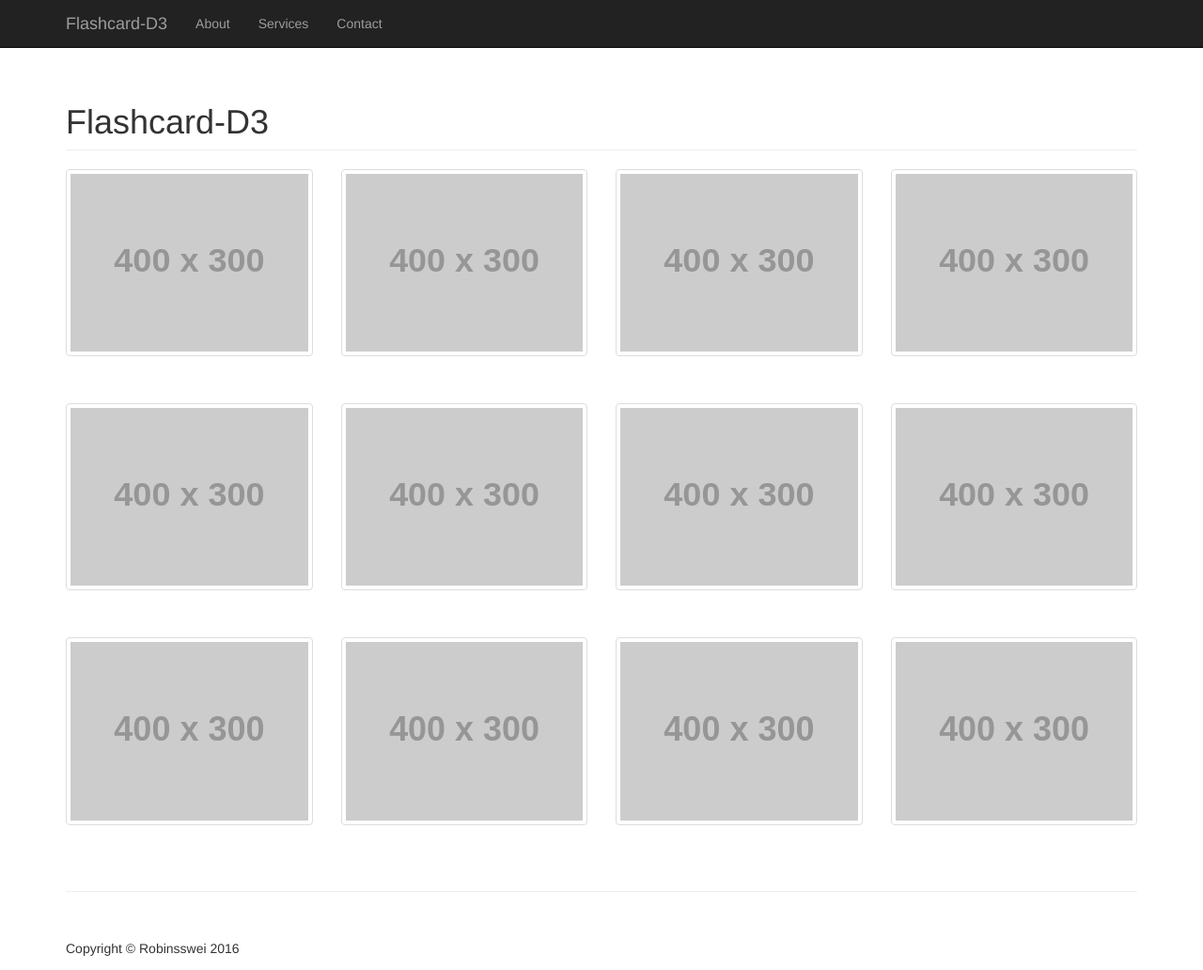
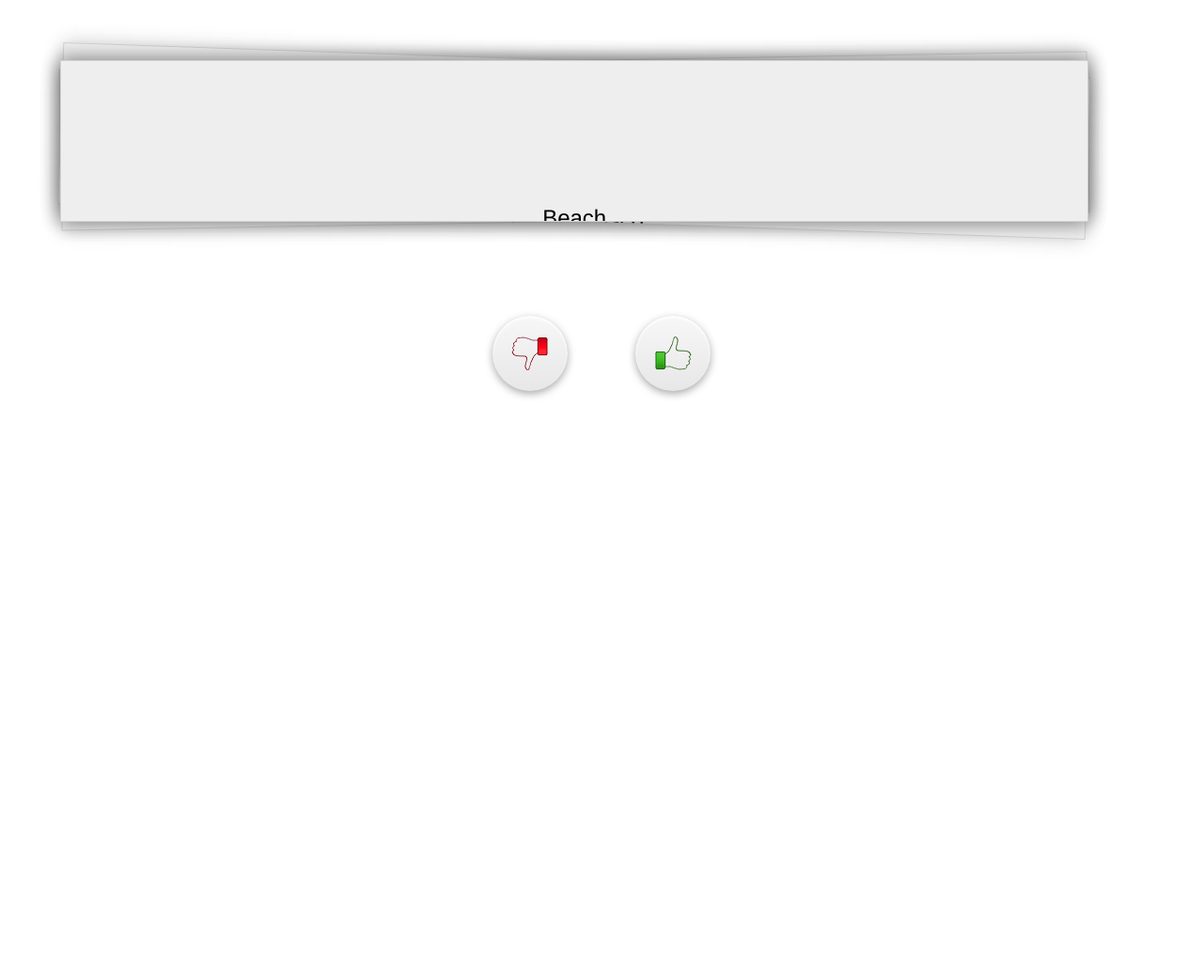
Before and after one commit to robinsswei/flashcard-d3, a website: page index.html in a window 1280 px wide. Shown: the whole page at 94% size. After the commit the page ends 800 px from the top, so only its background shows below. Drawn offline with Linux system fonts and the light colour scheme; placeholder pictures from the web are drawn by us.

Commit message:
added jquery tinder plugin

```diff
--- a/styles/jTinder.css
+++ b/assets/styles/jTinder.css
@@ -89,7 +89,7 @@ body {
 /* Like & dislike badge images */
 #tinderslide .like,
 #tinderslide .dislike {
-    background: url("../img/liked.png") no-repeat scroll 0 0;
+    background: url("../images/liked.png") no-repeat scroll 0 0;
     opacity: 0;
     height: 80px;
     position: absolute;
@@ -110,7 +110,7 @@ body {
 #tinderslide .dislike {
     right: 45px;
     left: auto;
-    background: url("../img/nope.png") no-repeat scroll 0 0;
+    background: url("../images/nope.png") no-repeat scroll 0 0;
 }
 
 /* Image container */
@@ -152,11 +152,11 @@ body {
 }
 
 .actions a.dislike i {
-    background: url("../img/dislike_button.png") no-repeat scroll center center;
+    background: url("../images/dislike_button.png") no-repeat scroll center center;
 }
 
 .actions a.like i {
-    background: url("../img/like_button.png") no-repeat scroll center center;
+    background: url("../images/like_button.png") no-repeat scroll center center;
 }
 
 .actions a {
@@ -208,6 +208,8 @@ body {
     background-size: cover;
 }
 
+
+
 /* jTinder status text */
 #status {
     text-align: center;
--- a/index.html
+++ b/index.html
@@ -1,13 +1,16 @@
 <!DOCTYPE html>
 <html>
 <head>
-    <title>flashcard-d3</title>
+    <meta http-equiv="Content-Type" content="text/html; charset=UTF-8">
+
+    <meta name="viewport" content="width=device-width, initial-scale=1.0">
+    <title>Flashcard-D3</title>
 
     <!-- Styles -->
-    <link rel="stylesheet" type="text/css" href="styles/font-awesome.min.css" />
-    <link rel="stylesheet" type="text/css" href="styles/bootstrap.min.css" />
-    <link rel="stylesheet" type="text/css" href="styles/jTinder.css">
-    <link rel="stylesheet" type="text/css" href="styles/app.css" />
+    <link rel="stylesheet" type="text/css" href="assets/styles/font-awesome.min.css" />
+    <link rel="stylesheet" type="text/css" href="assets/styles/bootstrap.min.css" />
+    <link rel="stylesheet" type="text/css" href="assets/styles/jTinder.css">
+    <!--<link rel="stylesheet" type="text/css" href="assets/styles/app.css">-->
 
     <!-- Libraries -->
     <script type="text/javascript" src="js/libs/jquery.min.js"></script>
@@ -18,122 +21,56 @@
 
 </head>
 <body>
-    <!-- Navigation -->
-    <nav class="navbar navbar-inverse navbar-fixed-top" role="navigation">
-        <div class="container">
-            <!-- Brand and toggle get grouped for better mobile display -->
-            <div class="navbar-header">
-                <button type="button" class="navbar-toggle" data-toggle="collapse" data-target="#bs-example-navbar-collapse-1">
-                    <span class="sr-only">Flashcard-D3</span>
-                    <span class="icon-bar"></span>
-                    <span class="icon-bar"></span>
-                    <span class="icon-bar"></span>
-                </button>
-                <a class="navbar-brand" href="#">Flashcard-D3</a>
-            </div>
-            <!-- Collect the nav links, forms, and other content for toggling -->
-            <div class="collapse navbar-collapse" id="bs-example-navbar-collapse-1">
-                <ul class="nav navbar-nav">
-                    <li>
-                        <a href="#">About</a>
+    <!-- start padding container -->
+    <div class="wrap">
+        <!-- start jtinder container -->
+        <div id="tinderslide">
+            <ul>
+                <li class="pane1">
+                    <div class="img"></div>
+                    <div>Miami Beach</div>
+                    <div class="like"></div>
+                    <div class="dislike"></div>
                 </li>
-                    <li>
-                        <a href="#">Services</a>
+                <li class="pane2">
+                    <div class="img"></div>
+                    <div>San Francisco</div>
+                    <div class="like"></div>
+                    <div class="dislike"></div>
                 </li>
-                    <li>
-                        <a href="#">Contact</a>
+                <li class="pane3">
+                    <div class="img"></div>
+                    <div>Chicago</div>
+                    <div class="like"></div>
+                    <div class="dislike"></div>
+                </li>
+                <li class="pane4">
+                    <div class="img"></div>
+                    <div>New York</div>
+                    <div class="like"></div>
+                    <div class="dislike"></div>
+                </li>
+                <li class="pane5">
+                    <div class="img"></div>
+                    <div>Beach</div>
+                    <div class="like"></div>
+                    <div class="dislike"></div>
                 </li>
             </ul>
         </div>
-            <!-- /.navbar-collapse -->
+        <!-- end jtinder container -->
     </div>
-        <!-- /.container -->
-    </nav>
+    <!-- end padding container -->
 
-    <!-- Page Content -->
-    <div class="container">
-
-        <div class="row">
-
-            <div class="col-lg-12">
-                <h1 class="page-header">Flashcard-D3</h1>
+    <!-- jTinder trigger by buttons  -->
+    <div class="actions">
+        <a href="#" class="dislike"><i></i></a>
+        <a href="#" class="like"><i></i></a>
     </div>
 
-            <div class="col-lg-3 col-md-4 col-xs-6 thumb">
-                <a class="thumbnail" href="#">
-                    <img class="img-responsive" src="http://placehold.it/400x300" alt="">
-                </a>
-            </div>
-            <div class="col-lg-3 col-md-4 col-xs-6 thumb">
-                <a class="thumbnail" href="#">
-                    <img class="img-responsive" src="http://placehold.it/400x300" alt="">
-                </a>
-            </div>
-            <div class="col-lg-3 col-md-4 col-xs-6 thumb">
-                <a class="thumbnail" href="#">
-                    <img class="img-responsive" src="http://placehold.it/400x300" alt="">
-                </a>
-            </div>
-            <div class="col-lg-3 col-md-4 col-xs-6 thumb">
-                <a class="thumbnail" href="#">
-                    <img class="img-responsive" src="http://placehold.it/400x300" alt="">
-                </a>
-            </div>
-            <div class="col-lg-3 col-md-4 col-xs-6 thumb">
-                <a class="thumbnail" href="#">
-                    <img class="img-responsive" src="http://placehold.it/400x300" alt="">
-                </a>
-            </div>
-            <div class="col-lg-3 col-md-4 col-xs-6 thumb">
-                <a class="thumbnail" href="#">
-                    <img class="img-responsive" src="http://placehold.it/400x300" alt="">
-                </a>
-            </div>
-            <div class="col-lg-3 col-md-4 col-xs-6 thumb">
-                <a class="thumbnail" href="#">
-                    <img class="img-responsive" src="http://placehold.it/400x300" alt="">
-                </a>
-            </div>
-            <div class="col-lg-3 col-md-4 col-xs-6 thumb">
-                <a class="thumbnail" href="#">
-                    <img class="img-responsive" src="http://placehold.it/400x300" alt="">
-                </a>
-            </div>
-            <div class="col-lg-3 col-md-4 col-xs-6 thumb">
-                <a class="thumbnail" href="#">
-                    <img class="img-responsive" src="http://placehold.it/400x300" alt="">
-                </a>
-            </div>
-            <div class="col-lg-3 col-md-4 col-xs-6 thumb">
-                <a class="thumbnail" href="#">
-                    <img class="img-responsive" src="http://placehold.it/400x300" alt="">
-                </a>
-            </div>
-            <div class="col-lg-3 col-md-4 col-xs-6 thumb">
-                <a class="thumbnail" href="#">
-                    <img class="img-responsive" src="http://placehold.it/400x300" alt="">
-                </a>
-            </div>
-            <div class="col-lg-3 col-md-4 col-xs-6 thumb">
-                <a class="thumbnail" href="#">
-                    <img class="img-responsive" src="http://placehold.it/400x300" alt="">
-                </a>
-            </div>
-        </div>
+    <!-- jTinder status text  -->
+    <div id="status"></div>
 
-        <hr>
-
-        <!-- Footer -->
-        <footer>
-            <div class="row">
-                <div class="col-lg-12">
-                    <p>Copyright &copy; Robinsswei 2016</p>
-                </div>
-            </div>
-        </footer>
-
-    </div>
-    <!-- /.container -->
     <script type="text/javascript" src="js/app.js"></script>
 </body>
 </html>
```
Also changed, not shown: index2.html (added, +139 -0 lines), assets/images/dislike_button.png (added), assets/images/like_button.png (added), assets/images/liked.png (added), assets/images/nope.png (added), assets/styles/app.css (renamed from styles/app.css), assets/styles/bootstrap-theme.min.css (renamed from styles/bootstrap-theme.min.css), assets/styles/bootstrap.min.css (renamed from styles/bootstrap.min.css), assets/styles/font-awesome.min.css (renamed from styles/font-awesome.min.css), assets/styles/fonts/FontAwesome.otf (renamed from styles/fonts/FontAwesome.otf), assets/styles/fonts/fontawesome-webfont.ttf (renamed from styles/fonts/fontawesome-webfont.ttf), assets/styles/fonts/fontawesome-webfont.woff (renamed from styles/fonts/fontawesome-webfont.woff), assets/styles/fonts/fontawesome-webfont.woff2 (renamed from styles/fonts/fontawesome-webfont.woff2), 4 other files. Lines whose indentation alone changed are shown as unchanged.
